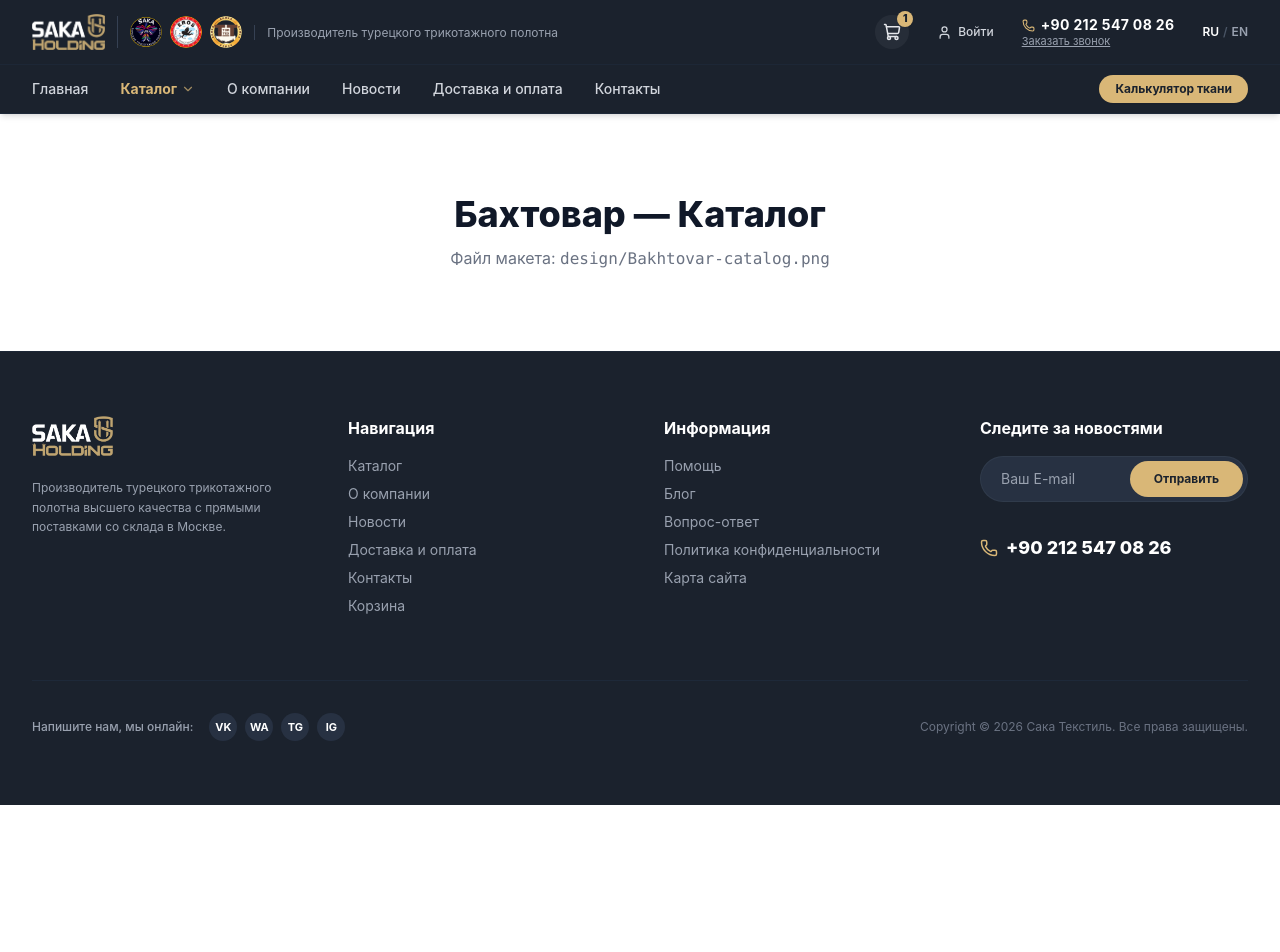
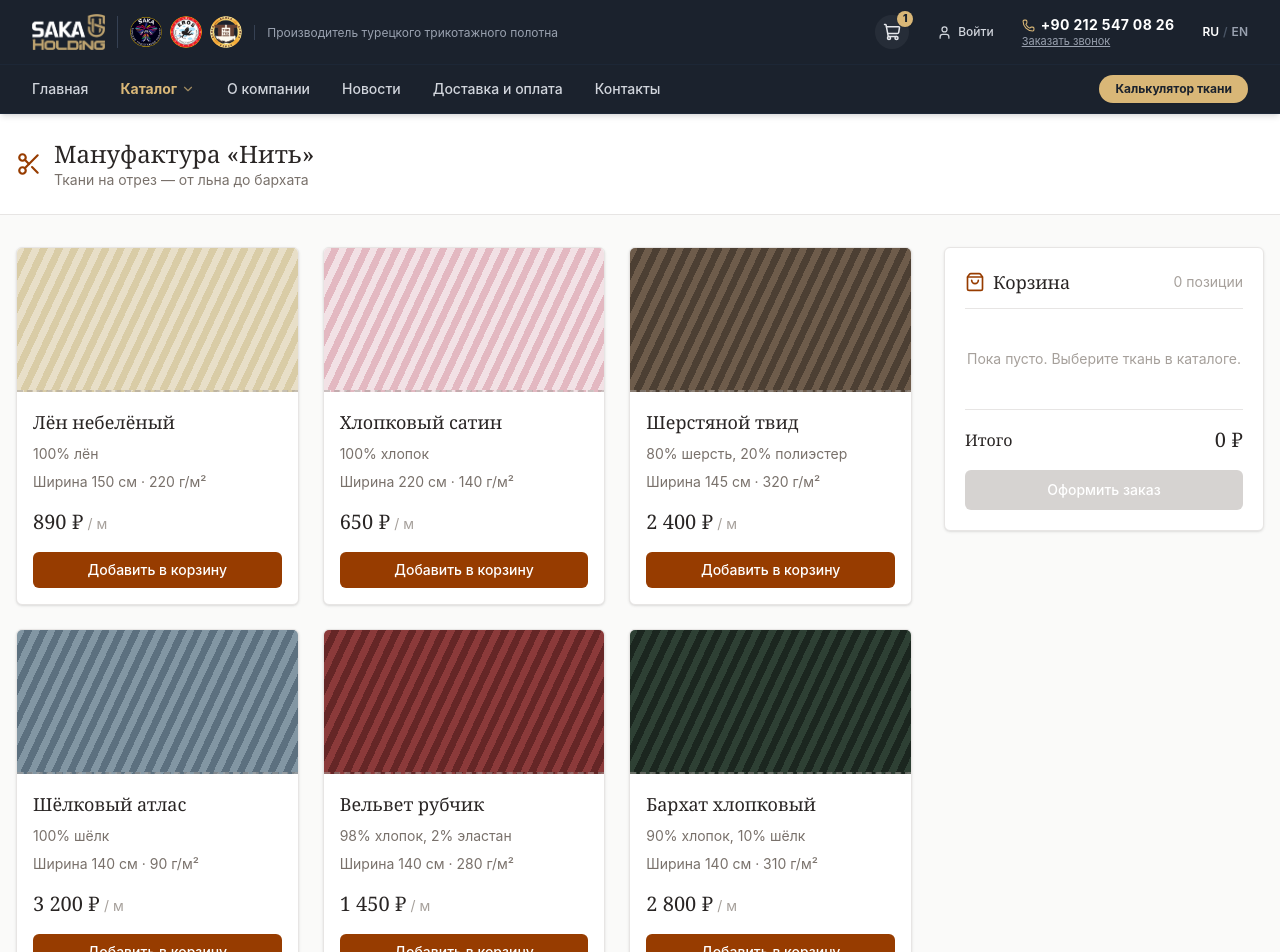
Before and after one commit to cozy-bit/saka-holding-fabrics, a React (Vite) app: page /catalog in a window 1280 px wide. Shown: the top 952 px of the page. Before the commit the page ends 805 px from the top, so only its background shows below. Built offline with nearby package versions, Linux system fonts and the light colour scheme.

Commit message:
Bakhtovar

```diff
--- a/src/pages/Catalog/CatalogPage.jsx
+++ b/src/pages/Catalog/CatalogPage.jsx
@@ -1,10 +1,279 @@
-export function CatalogPage() {
+import { useState, useMemo } from "react";
+import { ShoppingBag, Plus, Minus, X, Scissors } from "lucide-react";
+
+const FABRICS = [
+  {
+    id: "linen",
+    name: "Лён небелёный",
+    composition: "100% лён",
+    width: 150,
+    weight: 220,
+    price: 890,
+    colors: ["#E8DFC8", "#D9CCA6"],
+  },
+  {
+    id: "sateen",
+    name: "Хлопковый сатин",
+    composition: "100% хлопок",
+    width: 220,
+    weight: 140,
+    price: 650,
+    colors: ["#F2E1E5", "#E3B8C1"],
+  },
+  {
+    id: "tweed",
+    name: "Шерстяной твид",
+    composition: "80% шерсть, 20% полиэстер",
+    width: 145,
+    weight: 320,
+    price: 2400,
+    colors: ["#6E5C4B", "#4C3F33"],
+  },
+  {
+    id: "silk",
+    name: "Шёлковый атлас",
+    composition: "100% шёлк",
+    width: 140,
+    weight: 90,
+    price: 3200,
+    colors: ["#8296A3", "#5C707F"],
+  },
+  {
+    id: "corduroy",
+    name: "Вельвет рубчик",
+    composition: "98% хлопок, 2% эластан",
+    width: 140,
+    weight: 280,
+    price: 1450,
+    colors: ["#8B3A3A", "#652626"],
+  },
+  {
+    id: "velvet",
+    name: "Бархат хлопковый",
+    composition: "90% хлопок, 10% шёлк",
+    width: 140,
+    weight: 310,
+    price: 2800,
+    colors: ["#2E4034", "#1B261F"],
+  },
+  {
+    id: "denim",
+    name: "Джинсовая ткань",
+    composition: "98% хлопок, 2% эластан",
+    width: 150,
+    weight: 340,
+    price: 980,
+    colors: ["#3B5876", "#28394D"],
+  },
+  {
+    id: "calico",
+    name: "Ситец набивной",
+    composition: "100% хлопок",
+    width: 220,
+    weight: 110,
+    price: 420,
+    colors: ["#F4EDE4", "#D8C9A3"],
+  },
+];
+
+const rub = (n) => n.toLocaleString("ru-RU") + " ₽";
+
+function Swatch({ colors }) {
   return (
-    <div className="max-w-7xl mx-auto px-4 py-20 text-center">
-      <h1 className="text-4xl font-extrabold text-gray-900">Бахтовар — Каталог</h1>
-      <p className="text-gray-500 mt-3 text-base">
-        Файл макета: <code>design/Bakhtovar-catalog.png</code>
-      </p>
+    <div
+      className="h-36 w-full border-b-2 border-dashed border-stone-400/50"
+      style={{
+        backgroundImage: `repeating-linear-gradient(115deg, ${colors[0]} 0px, ${colors[0]} 7px, ${colors[1]} 7px, ${colors[1]} 14px)`,
+      }}
+    />
+  );
+}
+
+function FabricCard({ fabric, meters, onAdd, onChange, onRemove }) {
+  return (
+    <div className="flex flex-col overflow-hidden rounded-md border border-stone-200 bg-white shadow-sm transition-shadow hover:shadow-md">
+      <Swatch colors={fabric.colors} />
+      <div className="flex flex-1 flex-col gap-2 p-4">
+        <h3 className="font-serif text-lg text-stone-800">{fabric.name}</h3>
+        <p className="text-sm text-stone-500">{fabric.composition}</p>
+        <p className="text-sm text-stone-500">
+          Ширина {fabric.width} см · {fabric.weight} г/м²
+        </p>
+        <div className="mt-2 flex items-center justify-between">
+          <span className="font-serif text-xl text-stone-800">
+            {rub(fabric.price)}
+            <span className="ml-1 text-sm font-sans text-stone-400">/ м</span>
+          </span>
+        </div>
+
+        {meters ? (
+          <div className="mt-2 flex items-center justify-between rounded-md border border-stone-200 bg-stone-50 px-3 py-2">
+            <button
+              onClick={() => onChange(fabric.id, -0.5)}
+              className="rounded-full p-1 text-stone-600 hover:bg-stone-200"
+              aria-label="Уменьшить"
+            >
+              <Minus size={16} />
+            </button>
+            <span className="text-sm font-medium text-stone-700">
+              {meters} м
+            </span>
+            <button
+              onClick={() => onChange(fabric.id, 0.5)}
+              className="rounded-full p-1 text-stone-600 hover:bg-stone-200"
+              aria-label="Увеличить"
+            >
+              <Plus size={16} />
+            </button>
+            <button
+              onClick={() => onRemove(fabric.id)}
+              className="ml-2 rounded-full p-1 text-stone-400 hover:bg-red-50 hover:text-red-600"
+              aria-label="Удалить из корзины"
+            >
+              <X size={16} />
+            </button>
+          </div>
+        ) : (
+          <button
+            onClick={() => onAdd(fabric.id)}
+            className="mt-2 rounded-md bg-amber-800 py-2 text-sm font-medium text-white transition-colors hover:bg-amber-900"
+          >
+            Добавить в корзину
+          </button>
+        )}
+      </div>
     </div>
   );
 }
+
+export function CatalogPage() {
+  const [cart, setCart] = useState({});
+
+  const addToCart = (id) =>
+    setCart((prev) => ({ ...prev, [id]: (prev[id] || 0) + 1 }));
+
+  const changeMeters = (id, delta) =>
+    setCart((prev) => {
+      const next = Math.max(0, +(prev[id] + delta).toFixed(1));
+      if (next <= 0) {
+        const { [id]: _, ...rest } = prev;
+        return rest;
+      }
+      return { ...prev, [id]: next };
+    });
+
+  const removeFromCart = (id) =>
+    setCart((prev) => {
+      const { [id]: _, ...rest } = prev;
+      return rest;
+    });
+
+  const cartItems = useMemo(
+    () =>
+      Object.entries(cart).map(([id, meters]) => ({
+        ...FABRICS.find((f) => f.id === id),
+        meters,
+      })),
+    [cart]
+  );
+
+  const total = cartItems.reduce((sum, i) => sum + i.price * i.meters, 0);
+  const itemCount = cartItems.length;
+
+  return (
+    <div className="min-h-screen bg-stone-50">
+      <header className="border-b border-stone-200 bg-white">
+        <div className="mx-auto flex max-w-7xl items-center gap-3 px-4 py-6">
+          <Scissors className="text-amber-800" size={26} />
+          <div>
+            <h1 className="font-serif text-2xl text-stone-800">
+              Мануфактура «Нить»
+            </h1>
+            <p className="text-sm text-stone-500">
+              Ткани на отрез — от льна до бархата
+            </p>
+          </div>
+        </div>
+      </header>
+
+      <main className="mx-auto flex max-w-7xl flex-col gap-8 px-4 py-8 lg:flex-row lg:items-start">
+        <section className="grid flex-1 grid-cols-1 gap-6 sm:grid-cols-2 xl:grid-cols-3">
+          {FABRICS.map((fabric) => (
+            <FabricCard
+              key={fabric.id}
+              fabric={fabric}
+              meters={cart[fabric.id]}
+              onAdd={addToCart}
+              onChange={changeMeters}
+              onRemove={removeFromCart}
+            />
+          ))}
+        </section>
+
+        <aside className="w-full shrink-0 rounded-md border border-stone-200 bg-white p-5 shadow-sm lg:sticky lg:top-6 lg:w-80">
+          <div className="mb-4 flex items-center gap-2 border-b border-stone-200 pb-3">
+            <ShoppingBag className="text-amber-800" size={20} />
+            <h2 className="font-serif text-lg text-stone-800">Корзина</h2>
+            <span className="ml-auto text-sm text-stone-400">
+              {itemCount} {itemCount === 1 ? "позиция" : "позиции"}
+            </span>
+          </div>
+
+          {itemCount === 0 ? (
+            <p className="py-6 text-center text-sm text-stone-400">
+              Пока пусто. Выберите ткань в каталоге.
+            </p>
+          ) : (
+            <ul className="flex flex-col gap-3">
+              {cartItems.map((item) => (
+                <li
+                  key={item.id}
+                  className="flex items-center gap-3 border-b border-stone-100 pb-3 last:border-0"
+                >
+                  <div
+                    className="h-10 w-10 shrink-0 rounded-sm border border-stone-200"
+                    style={{
+                      backgroundImage: `repeating-linear-gradient(115deg, ${item.colors[0]} 0px, ${item.colors[0]} 4px, ${item.colors[1]} 4px, ${item.colors[1]} 8px)`,
+                    }}
+                  />
+                  <div className="min-w-0 flex-1">
+                    <p className="truncate text-sm font-medium text-stone-800">
+                      {item.name}
+                    </p>
+                    <p className="text-xs text-stone-500">
+                      {item.meters} м × {rub(item.price)}
+                    </p>
+                  </div>
+                  <span className="shrink-0 text-sm font-medium text-stone-700">
+                    {rub(item.price * item.meters)}
+                  </span>
+                  <button
+                    onClick={() => removeFromCart(item.id)}
+                    className="shrink-0 rounded-full p-1 text-stone-400 hover:bg-red-50 hover:text-red-600"
+                    aria-label="Удалить"
+                  >
+                    <X size={16} />
+                  </button>
+                </li>
+              ))}
+            </ul>
+          )}
+
+          <div className="mt-4 flex items-center justify-between border-t border-stone-200 pt-4">
+            <span className="font-serif text-base text-stone-800">Итого</span>
+            <span className="font-serif text-xl text-stone-800">
+              {rub(total)}
+            </span>
+          </div>
+
+          <button
+            disabled={itemCount === 0}
+            className="mt-4 w-full rounded-md bg-stone-800 py-2.5 text-sm font-medium text-white transition-colors hover:bg-stone-900 disabled:cursor-not-allowed disabled:bg-stone-300"
+          >
+            Оформить заказ
+          </button>
+        </aside>
+      </main>
+    </div>
+  );
+}
```
